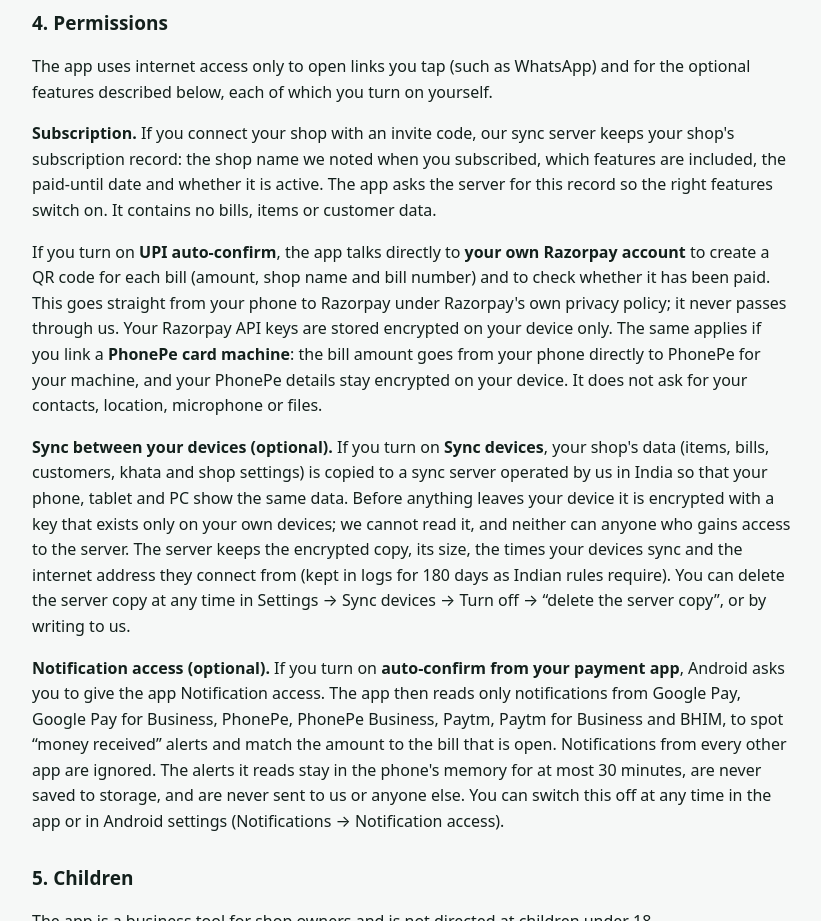
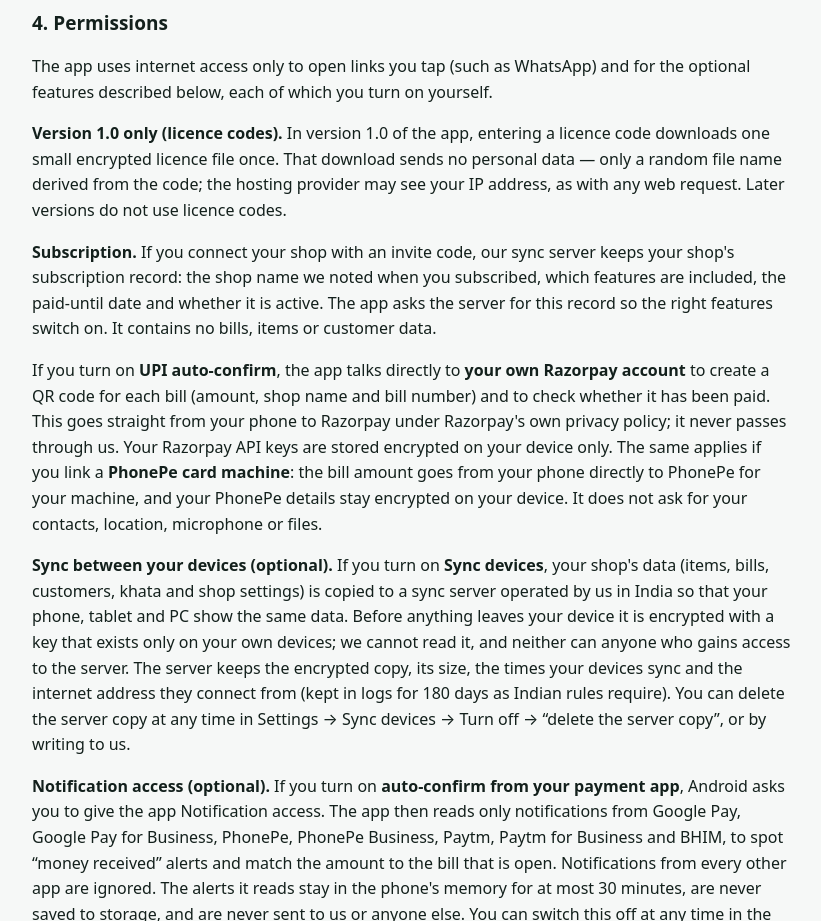
Before and after one commit to sarthakp1023-maker/atmanirbhar-licences, a plain HTML site: page privacy.html in a window 1280 px wide. Shown: the part 1100-2021 px from the top of the page, without its empty margins (228-1049 px from the left). Drawn offline with Linux system fonts and the light colour scheme.

Commit message:
Privacy policy: keep the version 1.0 licence-code note

```diff
--- a/privacy.html
+++ b/privacy.html
@@ -44,6 +44,7 @@
 
 <h2>4. Permissions</h2>
 <p>The app uses internet access only to open links you tap (such as WhatsApp) and for the optional features described below, each of which you turn on yourself.</p>
+<p><b>Version 1.0 only (licence codes).</b> In version 1.0 of the app, entering a licence code downloads one small encrypted licence file once. That download sends no personal data — only a random file name derived from the code; the hosting provider may see your IP address, as with any web request. Later versions do not use licence codes.</p>
 <p><b>Subscription.</b> If you connect your shop with an invite code, our sync server keeps your shop's subscription record: the shop name we noted when you subscribed, which features are included, the paid-until date and whether it is active. The app asks the server for this record so the right features switch on. It contains no bills, items or customer data.</p>
 <p>If you turn on <b>UPI auto-confirm</b>, the app talks directly to <b>your own Razorpay account</b> to create a QR code for each bill (amount, shop name and bill number) and to check whether it has been paid. This goes straight from your phone to Razorpay under Razorpay's own privacy policy; it never passes through us. Your Razorpay API keys are stored encrypted on your device only. The same applies if you link a <b>PhonePe card machine</b>: the bill amount goes from your phone directly to PhonePe for your machine, and your PhonePe details stay encrypted on your device. It does not ask for your contacts, location, microphone or files.</p>
 <p><b>Sync between your devices (optional).</b> If you turn on <b>Sync devices</b>, your shop's data (items, bills, customers, khata and shop settings) is copied to a sync server operated by us in India so that your phone, tablet and PC show the same data. Before anything leaves your device it is encrypted with a key that exists only on your own devices; we cannot read it, and neither can anyone who gains access to the server. The server keeps the encrypted copy, its size, the times your devices sync and the internet address they connect from (kept in logs for 180 days as Indian rules require). You can delete the server copy at any time in Settings → Sync devices → Turn off → “delete the server copy”, or by writing to us.</p>
```
